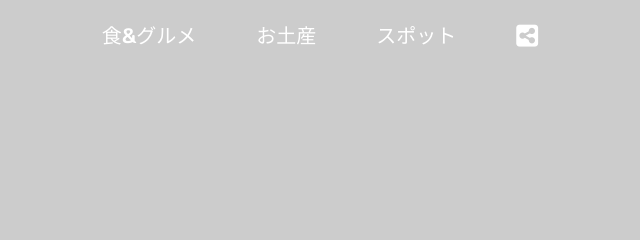
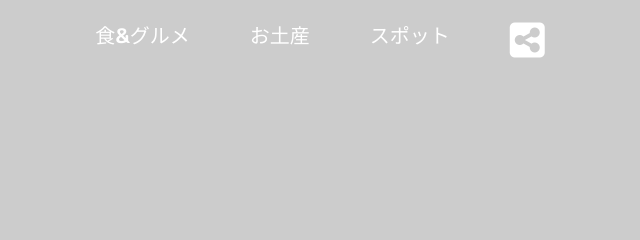
Before and after one commit to fujikoaya/pairwork1, a plain HTML site: page index.html in a window 1280 px wide. Shown: the top 240 px of the page, 350-990 px from the left. Drawn offline with nearby package versions, Linux system fonts and the light colour scheme; placeholder pictures from the web are drawn by us; a web font is replaced by a local one.

Commit message:
icon size

```diff
--- a/index.html
+++ b/index.html
@@ -25,7 +25,7 @@
         <li><a href=""></a>食&グルメ</li>
         <li><a href=""></a>お土産</li>
         <li><a href=""></a>スポット</li>
-        <li><i class="fa-solid fa-square-share-nodes fa-lg"></i><button class=""></button></i></li>
+        <li><i class="fa-solid fa-square-share-nodes fa-2x"></i><button class=""></button></i></li>
         <div class="balloon1-top">
           <p>このページを共有する</p>
             <li><a href="http://" target="_blank" rel="noopener noreferrer">Facebook</a> </li>
```
